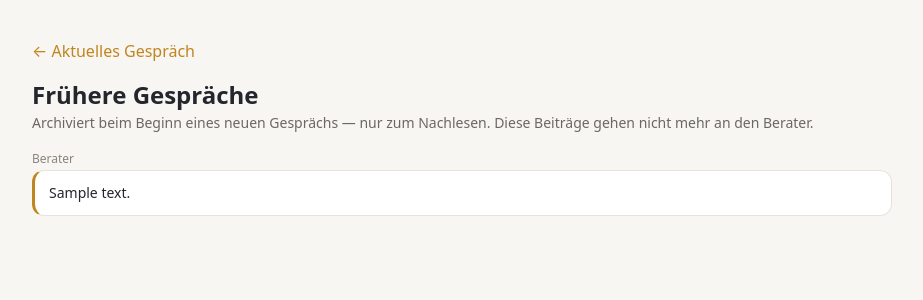
After one commit to kaspAir/KI-Technology-Radar, a FastAPI app: template app/templates/chat_archiv.html in a window 1280 px wide. The commit adds this page. Shown: the top 300 px of the page, without its empty margins (178-1101 px from the left). Run offline with FastAPI, Linux system fonts and the light colour scheme; the template is opened without the code that fills it: most values are stand-ins (such as "Sample title", 1, 10 or a date in 2020).

Commit message:
fix(mvp): 'Zurücksetzen' archiviert statt zu löschen — mit Rückfrage
Der Knopf löschte Nachrichten und Anhänge unwiderruflich, ohne Rückfrage und
ohne Papierkorb. Das hat beim Test ein ganzes Strategiegespräch gekostet — im
Produkt wäre das eine Beschwerde pro Anwender.

- ChatMessage.archived; 'Neues Gespräch beginnen' setzt das Flag, löscht nichts.
- Neue Route /chat/archiv (nur lesen) + Hinweis auf der Chat-Seite.
- Browser-Rückfrage vor dem Archivieren, Knopf klar benannt.
- Archiviertes geht NICHT mehr an den Berater (Kontext bleibt schlank), bleibt
  aber vollständig nachlesbar.
Verifiziert: 11 Tests inkl. Migration der neuen Spalte.

```diff
--- a/app/db.py
+++ b/app/db.py
@@ -121,6 +121,9 @@ class ChatMessage(Base):
     # '' = fertig · 'pending' = Berater denkt noch · 'error' = fehlgeschlagen.
     # Die Antwort entsteht im Hintergrund, damit keine HTTP-Anfrage darauf wartet.
     status: Mapped[str] = mapped_column(String(20), default="")
+    # „Zurücksetzen" ARCHIVIERT statt zu löschen: ein neues Gespräch beginnt frisch,
+    # das alte bleibt nachlesbar. Zerstörende Knöpfe ohne Rückweg gehören nicht ins Produkt.
+    archived: Mapped[bool] = mapped_column(Boolean, default=False)
     created: Mapped[_dt.datetime] = mapped_column(DateTime, server_default=func.now())
 
 
--- a/app/main.py
+++ b/app/main.py
@@ -756,7 +756,8 @@ def _chat_history(db, tenant_id):
     Noch offene Platzhalter (status='pending') gehören nicht in den Verlauf."""
     atts = _attachments_by_message(db, tenant_id)
     hist, seen = [], set()
-    for m in db.scalars(select(ChatMessage).where(ChatMessage.tenant_id == tenant_id)
+    for m in db.scalars(select(ChatMessage).where(ChatMessage.tenant_id == tenant_id,
+                                                  ChatMessage.archived == False)  # noqa: E712
                         .order_by(ChatMessage.id)):
         if m.status == "pending":
             continue
@@ -783,14 +784,17 @@ def chat_page(request: Request, user=Depends(current_user), db=Depends(db_sessio
     if not user.tenant_id:
         return RedirectResponse("/admin", 302)
     from . import chat as _chat
-    msgs = db.scalars(select(ChatMessage).where(ChatMessage.tenant_id == user.tenant_id)
+    msgs = db.scalars(select(ChatMessage).where(ChatMessage.tenant_id == user.tenant_id,
+                                                ChatMessage.archived == False)  # noqa: E712
                       .order_by(ChatMessage.id)).all()
+    n_archived = db.scalar(select(func.count()).select_from(ChatMessage).where(
+        ChatMessage.tenant_id == user.tenant_id, ChatMessage.archived == True)) or 0  # noqa: E712
     kept, dropped = _chat.fit_history(_chat_history(db, user.tenant_id))
     return templates.TemplateResponse(request, "chat.html", {
         **_nav(user, db), "active": "chat", "msgs": msgs,
         "pending": any(m.status == "pending" for m in msgs),
         "ctx_chars": sum(len(m["content"]) for m in kept), "ctx_dropped": dropped,
-        "ctx_budget": _chat.HISTORY_BUDGET,
+        "ctx_budget": _chat.HISTORY_BUDGET, "n_archived": n_archived,
         "atts": _attachments_by_message(db, user.tenant_id),
         "has_profile": bool(effective_profile(db, user.tenant_id)),
         "n_blips": len(effective_curation(db, user.tenant_id))})
@@ -870,10 +874,27 @@ def chat_cancel(request: Request, user=Depends(current_user), db=Depends(db_sess
 def chat_reset(request: Request, user=Depends(current_user), db=Depends(db_session)):
     if not can_edit(user) or not user.tenant_id:
         return RedirectResponse("/chat", 303)
-    db.query(ChatAttachment).filter(ChatAttachment.tenant_id == user.tenant_id).delete()
-    db.query(ChatMessage).filter(ChatMessage.tenant_id == user.tenant_id).delete()
+    # ARCHIVIEREN statt löschen — das alte Gespräch bleibt unter /chat/archiv lesbar.
+    db.query(ChatMessage).filter(ChatMessage.tenant_id == user.tenant_id,
+                                 ChatMessage.archived == False).update(  # noqa: E712
+        {"archived": True})
     db.commit()
     return RedirectResponse("/chat", 303)
+
+
+@app.get("/chat/archiv", response_class=HTMLResponse)
+def chat_archive(request: Request, user=Depends(current_user), db=Depends(db_session)):
+    """Frühere Gespräche — nur lesen, nichts geht mehr verloren."""
+    if not user:
+        return RedirectResponse("/login", 302)
+    if not user.tenant_id:
+        return RedirectResponse("/admin", 302)
+    msgs = db.scalars(select(ChatMessage).where(ChatMessage.tenant_id == user.tenant_id,
+                                                ChatMessage.archived == True)  # noqa: E712
+                      .order_by(ChatMessage.id)).all()
+    return templates.TemplateResponse(request, "chat_archiv.html", {
+        **_nav(user, db), "active": "chat", "msgs": msgs,
+        "atts": _attachments_by_message(db, user.tenant_id)})
 
 
 @app.get("/markt", response_class=HTMLResponse)
--- /dev/null
+++ b/app/templates/chat_archiv.html
@@ -0,0 +1,28 @@
+{% extends "base.html" %}{% set active='chat' %}{% block title %}Frühere Gespräche — KI-Radar{% endblock %}
+{% block body %}
+<style>
+  .msg{max-width:100%;margin:0 0 12px}
+  .msg .who{font-size:12px;color:#8a867e;margin:0 0 3px}
+  .msg .txt{background:#fff;border:1px solid #e7e3da;border-radius:12px;padding:11px 14px;
+            font-size:14px;line-height:1.6;white-space:pre-wrap;overflow-wrap:anywhere}
+  .msg.me .txt{background:#faf7f1;border-color:#eee7db}
+  .msg.bot .txt{border-left:3px solid var(--gold)}
+  .att{font-size:12.5px;color:#4a4741;margin:5px 0 0 2px;overflow-wrap:anywhere}
+</style>
+<p><a href="/chat" style="color:var(--gold);text-decoration:none">← Aktuelles Gespräch</a></p>
+<h1>Frühere Gespräche</h1>
+<p class="sub">Archiviert beim Beginn eines neuen Gesprächs — nur zum Nachlesen.
+Diese Beiträge gehen nicht mehr an den Berater.</p>
+
+{% for m in msgs %}
+<div class="msg {{ 'me' if m.role=='user' else 'bot' }}">
+  <div class="who">{{ 'Ihr' if m.role=='user' else 'Berater' }}</div>
+  <div class="txt">{{ m.content }}</div>
+  {% for a in atts.get(m.id, []) %}
+    <div class="att">📎 <b>{{ a.filename }}</b> <span class="muted">({{ a.kind }})</span></div>
+  {% endfor %}
+</div>
+{% else %}
+<div class="card"><p class="sum">Noch nichts archiviert.</p></div>
+{% endfor %}
+{% endblock %}
```
Also changed, not shown: app/templates/chat.html (+8 -3 lines).
